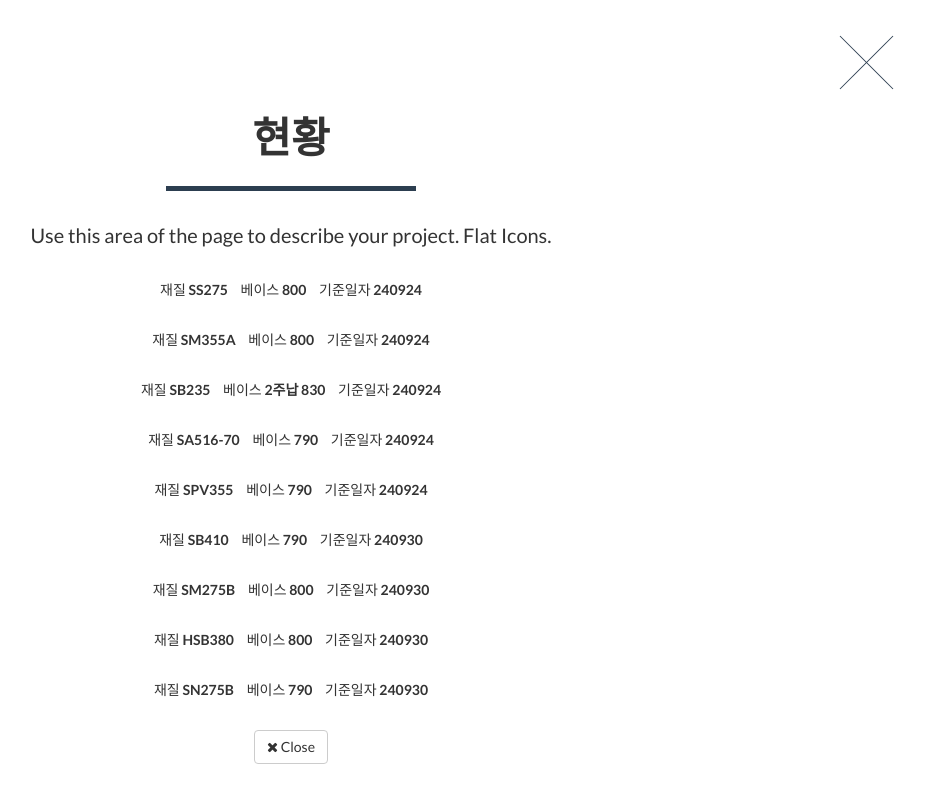
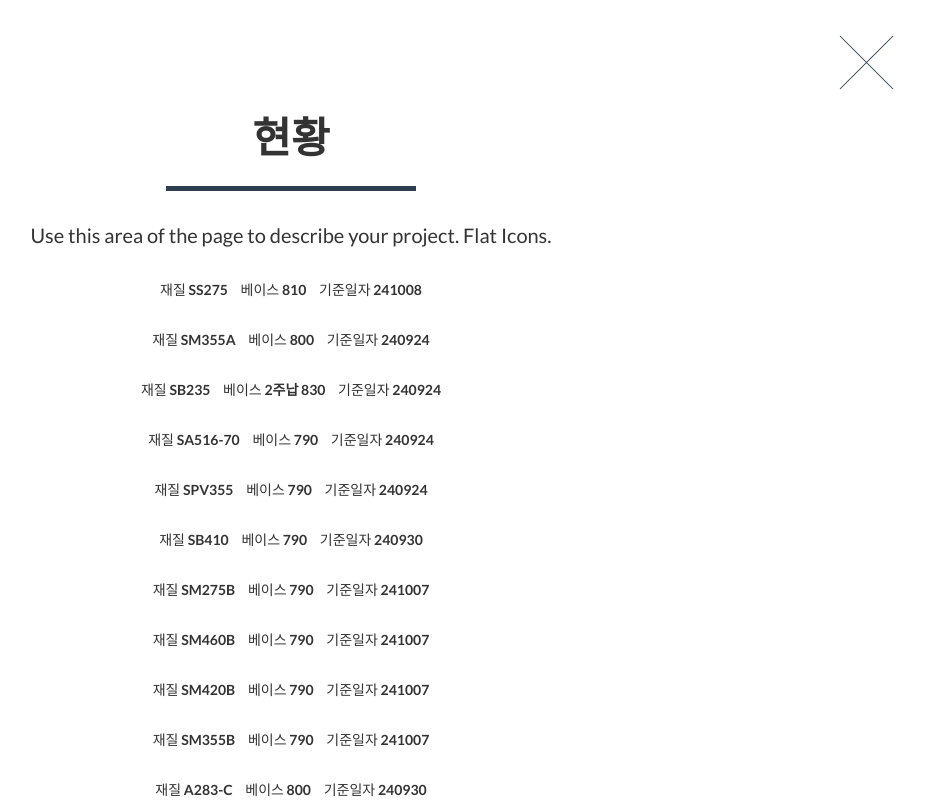
Before and after one commit to jeong-sseung/jeong-sseung, a website: page index.html in a window 1280 px wide. Both pictures are taken after a click on the link 260 px from the left and 1076 px from the top of the page. Shown: the part 676-1476 px from the top of the page, without its empty margins (349-1274 px from the left). Drawn offline with nearby package versions, Linux system fonts and the light colour scheme; files that its build step writes are made by us from their sources.

Commit message:
Update index.html

```diff
--- a/index.html
+++ b/index.html
@@ -189,10 +189,10 @@
                                     <strong> SS275 </strong>
                                 </li>
                                 <li>베이스
-                                    <strong>800</strong>
+                                    <strong>810</strong>
                                 </li>
                                 <li>기준일자
-                                    <strong> 240924 </strong>
+                                    <strong> 241008 </strong>
                                 </li>
                             </ul>
                             <ul class="list-inline item-details">
@@ -255,6 +255,50 @@
                                     <strong> SM275B </strong>
                                 </li>
                                 <li>베이스
+                                    <strong>790</strong>
+                                </li>
+                                <li>기준일자
+                                    <strong> 241007 </strong>
+                                </li>
+                            </ul>
+                            <ul class="list-inline item-details">
+                                <li>재질
+                                    <strong> SM460B </strong>
+                                </li>
+                                <li>베이스
+                                    <strong>790</strong>
+                                </li>
+                                <li>기준일자
+                                    <strong> 241007 </strong>
+                                </li>
+                            </ul>
+                             <ul class="list-inline item-details">
+                                <li>재질
+                                    <strong> SM420B </strong>
+                                </li>
+                                <li>베이스
+                                    <strong>790</strong>
+                                </li>
+                                <li>기준일자
+                                    <strong> 241007 </strong>
+                                </li>
+                            </ul>
+                             <ul class="list-inline item-details">
+                                <li>재질
+                                    <strong> SM355B </strong>
+                                </li>
+                                <li>베이스
+                                    <strong>790</strong>
+                                </li>
+                                <li>기준일자
+                                    <strong> 241007 </strong>
+                                </li>
+                            </ul>
+                             <ul class="list-inline item-details">
+                                <li>재질
+                                    <strong> A283-C </strong>
+                                </li>
+                                <li>베이스
                                     <strong>800</strong>
                                 </li>
                                 <li>기준일자
```
